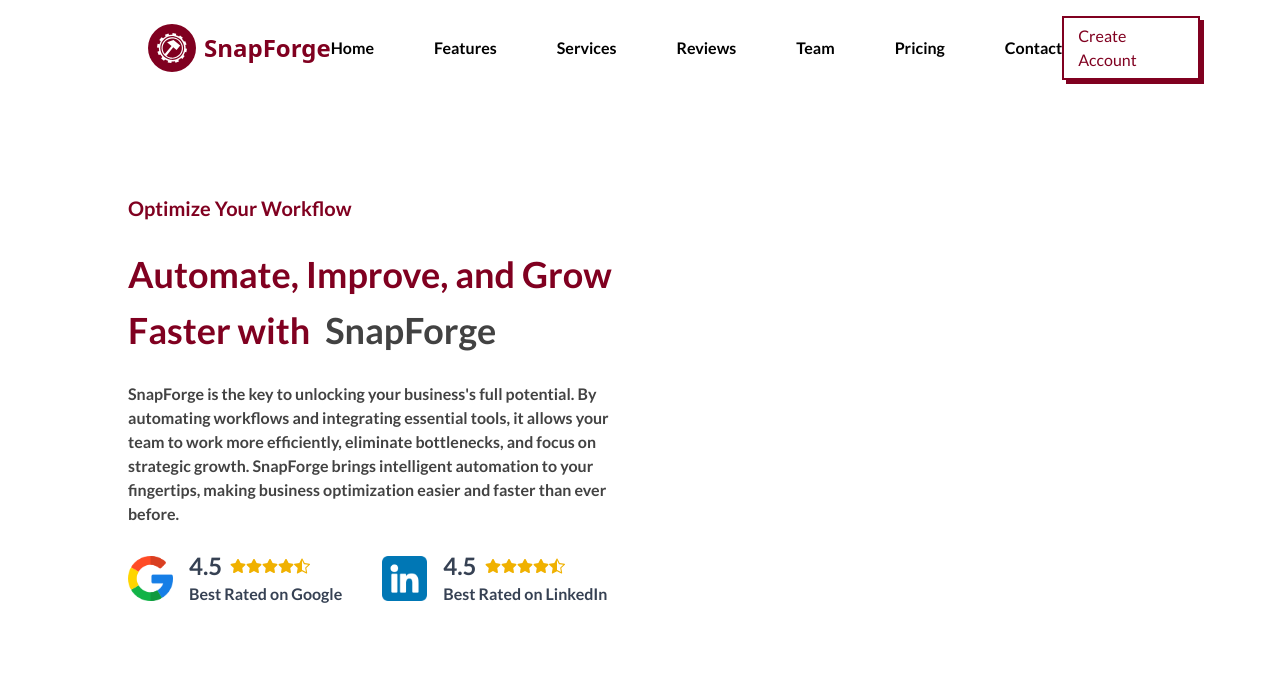
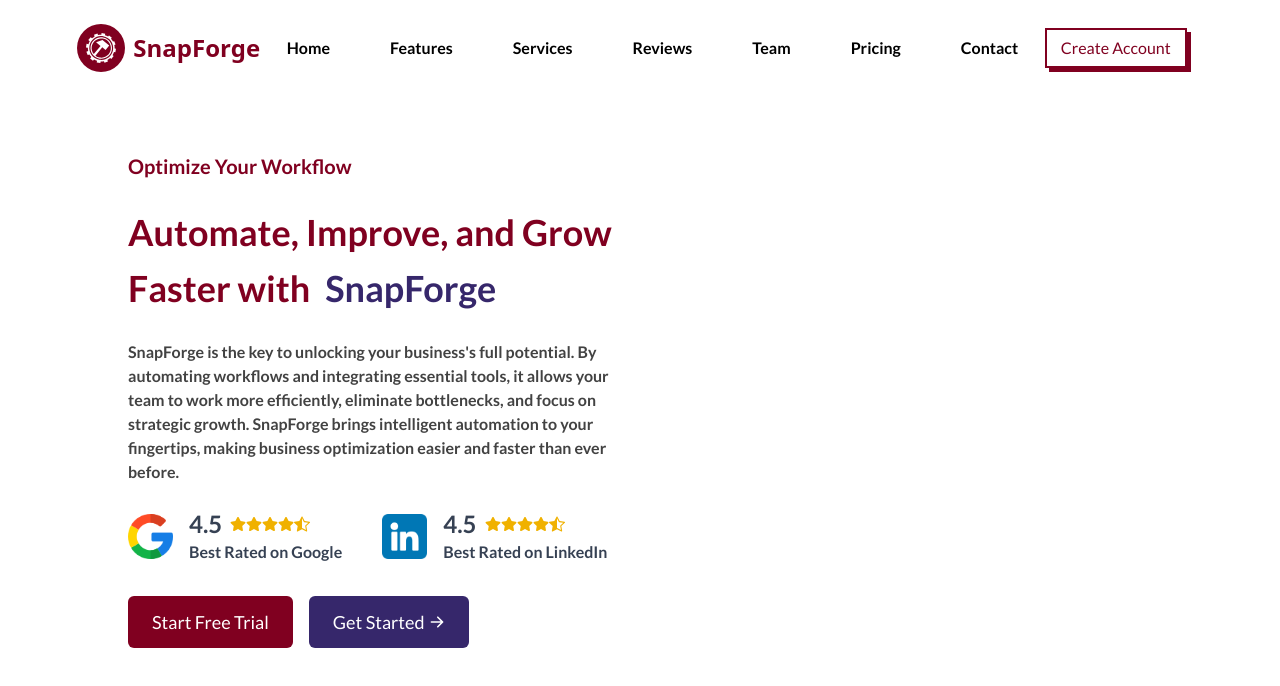
Before and after one commit to berkcantelseren/SnapForge, a Next.js app: page / in a window 1280 px wide. Shown: the top 686 px of the page. Built offline with nearby package versions, Linux system fonts and the light colour scheme.

Commit message:
added buttons and finish hero section first part

```diff
--- a/app/components/Home/Hero/Hero.tsx
+++ b/app/components/Home/Hero/Hero.tsx
@@ -13,7 +13,7 @@
           </p>
           <h1 className="text 2xl md:text-3xl lg:text-4xl mt-6 mb-6 font-bold text-[#800020] leading-[2.5rem] md:leading-[3.5rem]">
             Automate, Improve, and Grow Faster with{" "}
-            <span className="text-[#424242] ml-2">SnapForge</span>
+            <span className="text-[#36276B] ml-2">SnapForge</span>
           </h1>
           <p className="text-xs sm:text-sm md:text-base font-bold text-[#424242]">
             SnapForge is the key to unlocking your business's full potential. By
@@ -50,11 +50,10 @@
                 </p>
               </div>
             </div>
-            <div className="flex sm:flex-row flex-col sm-items-center sm:space-x-10">
             <div className="flex items-center space-x-4">
               <Image
                 src="/images/linkedin.png"
-                  alt="LinkedIn Logo"
+                alt="Google Logo"
                 width={45}
                 height={45}
               />
@@ -77,6 +76,39 @@
               </div>
             </div>
           </div>
+          {/* Buttons */}
+          <div className="mt-8 flex flex-col sm:flex-row w-fit sm:items-center space-y-4 sm:space-y-0 sm:space-x-4">
+            <a
+              href="#_"
+              className="inline-flex items-center justify-center w-full px-6 py-3 mb-2 text-lg text-white bg-[#800020] rounded-md hover:bg-[#9B2D2F] sm:w-auto sm:mb-0"
+              data-primary="green-400"
+              data-rounded="rounded-2xl"
+              data-primary-reset="{}"
+            >
+              Start Free Trial
+            </a>
+            {/* Button 2 */}
+            <a
+              href="#_"
+              className="inline-flex items-center justify-center w-full px-6 py-3 mb-2 text-lg text-white bg-[#36276B] rounded-md hover:bg-[#5B47A6] sm:w-auto sm:mb-0"
+              data-primary="green-400"
+              data-rounded="rounded-2xl"
+              data-primary-reset="{}"
+            >
+              Get Started
+              <svg
+                className="w-4 h-4 ml-1"
+                xmlns="http://www.w3.org/2000/svg"
+                viewBox="0 0 20 20"
+                fill="currentColor"
+              >
+                <path
+                  fillRule="evenodd"
+                  d="M10.293 3.293a1 1 0 011.414 0l6 6a1 1 0 010 1.414l-6 6a1 1 0 01-1.414-1.414L14.586 11H3a1 1 0 110-2h11.586l-4.293-4.293a1 1 0 010-1.414z"
+                  clipRule="evenodd"
+                ></path>
+              </svg>
+            </a>
           </div>
         </div>
         {/* Image Content Part */}
--- a/app/components/Home/Navbar/Navbar.tsx
+++ b/app/components/Home/Navbar/Navbar.tsx
@@ -29,9 +29,9 @@
         navBg ? "bg-white shadow-md shadow-[#c9c3c5]" : "fixed"
       } duration-200 h-[12vh] z-[100] fixed w-full`}
     >
-      <div className="flex items-center h-full justify-between w-[90%] xl:w[80%] mx-auto">
+      <div className="flex items-center h-full lg:justify-around justify-between w-[90%] xl:w[80%] mx-auto">
         {/* {SnapForge Logo} */}
-        <div className="flex items-center space-x-2 lg:ml-21">
+        <div className="flex items-center space-x-2 ml:auto">
           <div className="w-12 h-12 bg-[#800020] rounded-full flex items-center justify-center flex-col">
             <GiGearHammer className="w-8 h-8 text-white" />
           </div>
```
Lines whose indentation alone changed are shown as unchanged.
